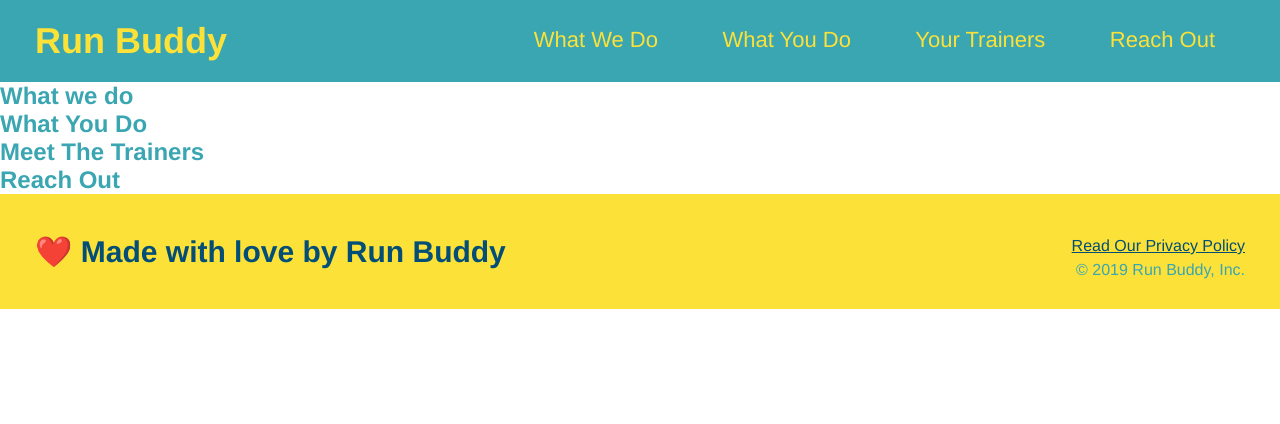
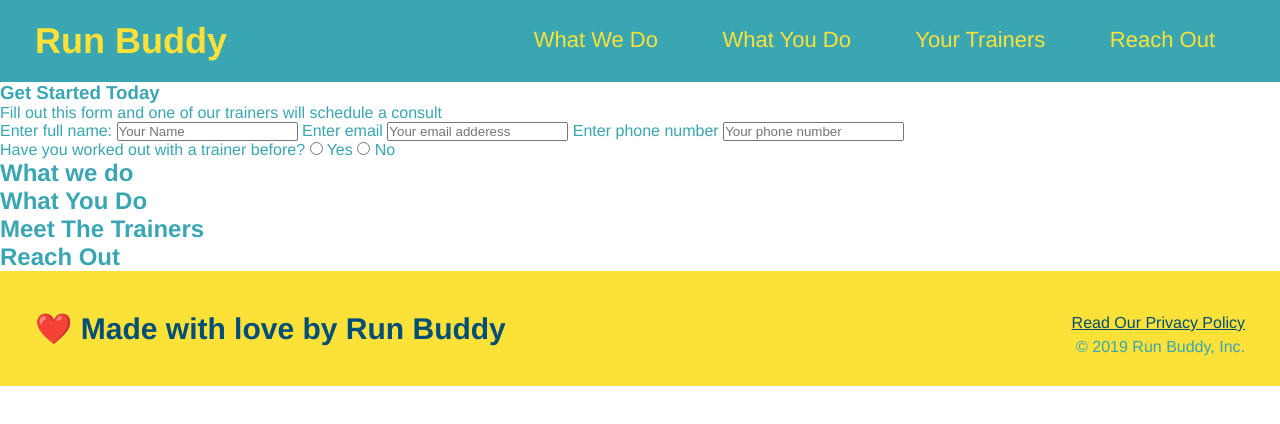
Before and after one commit to Zdavis92/run-buddy, a plain HTML site: page index.html in a window 1280 px wide. Drawn offline with Linux system fonts and the light colour scheme.

Commit message:
input fields

```diff
--- a/index.html
+++ b/index.html
@@ -31,6 +31,28 @@
                 </ul>
             </nav>
         </header>
+        <section>
+            <div>
+                <h3>Get Started Today</h3>
+                <p>Fill out this form and one of our trainers will schedule a consult</p>
+            <!-- Add form elements-->
+            <form>
+                <lable for='name'>Enter full name:</lable>
+                <input type='text' placeholder='Your Name' name='name' id='name' />
+                <label for='email'>Enter email</label>
+                <input type='text' placeholder='Your email adderess' name='email' id='email'/>
+                <lable for='phone'>Enter phone number</lable>
+                <input type='text' placeholder='Your phone number' name='phone' id='phone'/>
+                <p>
+                    Have you worked out with a trainer before?
+                    <input type="radio" name="trainer-confirm" id="trainer-yes"/>
+                    <lable for="trainer-yes">Yes</lable>
+                    <input type="radio" name="trainer-confirm" id="trainer-no"/>
+                    <lable for="trainer-no">No</lable>
+                </p>
+            </form>
+            </div>
+        </section>
 
         <!--hero/jumbotron-->
         <section>
```
